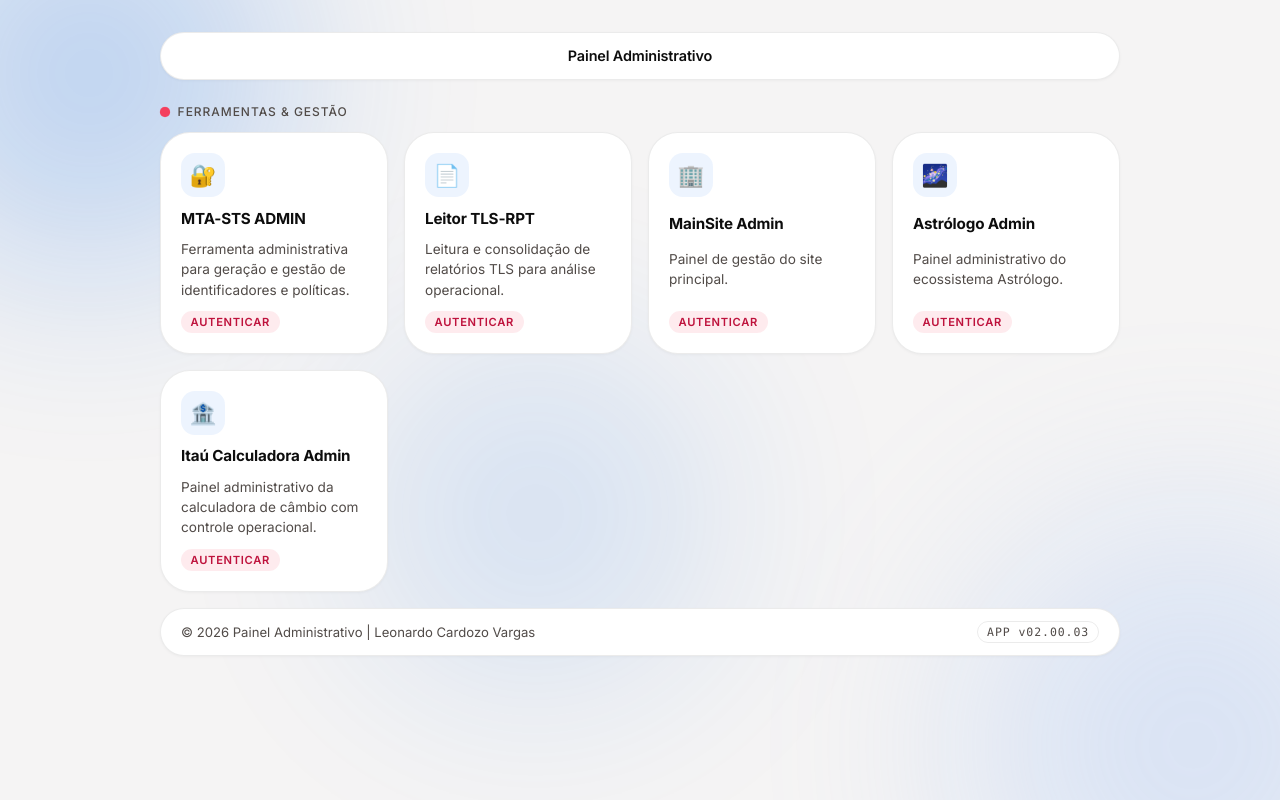
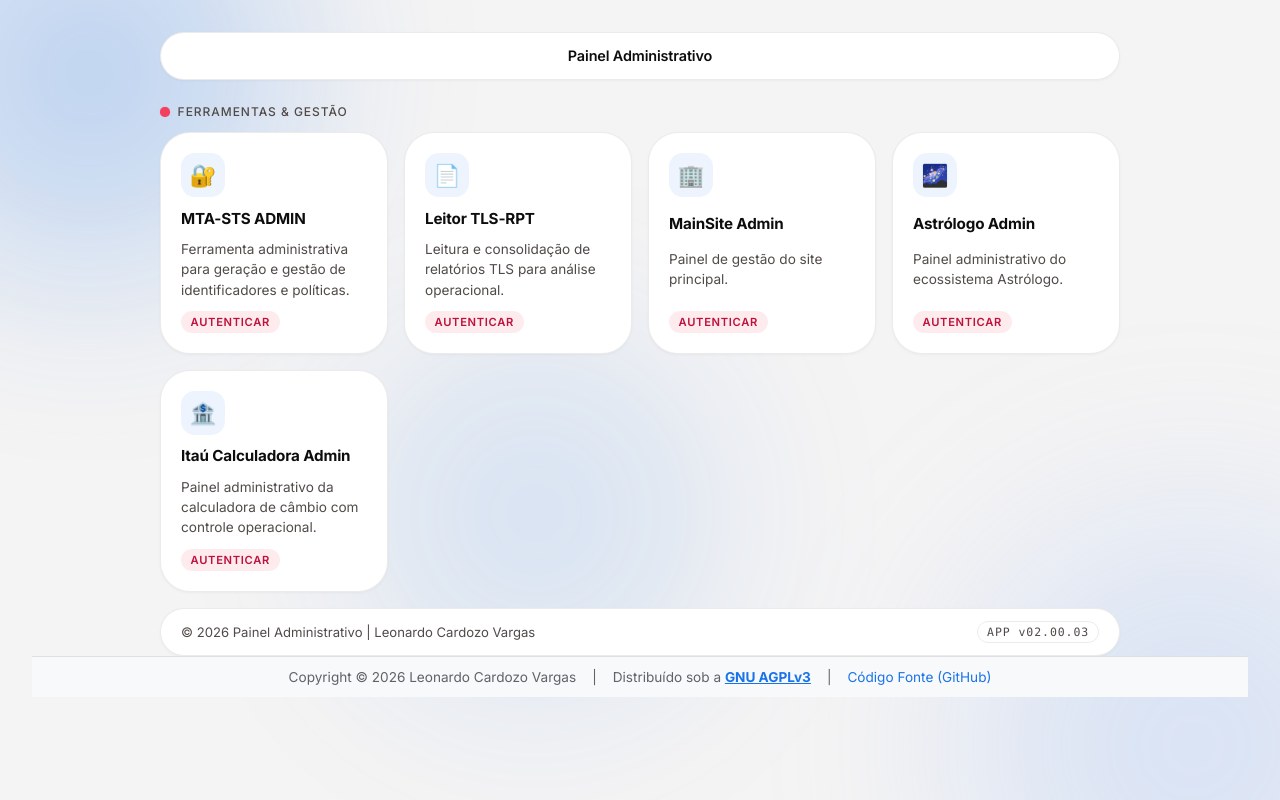
Before and after one commit to LCV-Ideas-Software/adminapps, a React (Vite) app: page / in a window 1280 px wide. Built offline with nearby package versions, Linux system fonts and the light colour scheme; no server answers.

Commit message:
feat: implement React-based App component with compliance documentation and license viewer module

```diff
--- a/src/App.tsx
+++ b/src/App.tsx
@@ -9,6 +9,8 @@
 
 import { useState, useEffect } from 'react'
 import type { CardData } from './types.ts'
+import { ComplianceBanner } from './components/ComplianceBanner'
+import { LicencasModule } from './modules/compliance/LicencasModule'
 
 const APP_VERSION = 'APP v02.00.03'
 const CONFIG_ENDPOINT = '/api/config'
@@ -101,6 +103,7 @@
 export default function App() {
   const [cards, setCards] = useState<CardData[]>([])
   const [error, setError] = useState<string | null>(null)
+  const [showLicenses, setShowLicenses] = useState(false)
 
   useEffect(() => {
     loadCards()
@@ -118,6 +121,7 @@
       <div className="bg-orb orb-2" aria-hidden="true" />
       <div className="bg-orb orb-3" aria-hidden="true" />
 
+      {!showLicenses ? (
       <main className="layout" id="app" aria-live="polite">
         <header className="hero md3-surface">
           <h1>Painel Administrativo</h1>
@@ -145,11 +149,22 @@
           </section>
         </noscript>
       </main>
+      ) : (
+        <main className="layout" id="app" aria-live="polite" style={{ marginTop: '30px' }}>
+          <LicencasModule />
+          <div style={{ textAlign: 'center', marginBottom: '40px' }}>
+            <button onClick={() => setShowLicenses(false)} style={{ padding: '8px 16px', background: '#e0e0e0', border: 'none', borderRadius: '4px', cursor: 'pointer' }}>
+              Voltar ao Início
+            </button>
+          </div>
+        </main>
+      )}
 
       <footer className="app-footer md3-surface">
         <p>&copy; {new Date().getFullYear()} Painel Administrativo | Leonardo Cardozo Vargas</p>
         <p className="app-version" title="Versionamento Semântico">{APP_VERSION}</p>
       </footer>
+      <ComplianceBanner onViewLicenses={() => setShowLicenses(true)} />
     </>
   )
 }
--- /dev/null
+++ b/src/components/ComplianceBanner.tsx
@@ -0,0 +1,46 @@
+/*
+ * Copyright (C) 2026 Leonardo Cardozo Vargas
+ * SPDX-License-Identifier: AGPL-3.0-or-later
+ */
+import React from 'react';
+
+interface ComplianceBannerProps {
+  onViewLicenses: () => void;
+}
+
+export const ComplianceBanner: React.FC<ComplianceBannerProps> = ({ onViewLicenses }) => {
+  return (
+    <div style={{
+      textAlign: 'center',
+      padding: '12px',
+      fontSize: '0.85rem',
+      backgroundColor: '#f8f9fa',
+      borderTop: '1px solid #e0e0e0',
+      color: '#5f6368',
+      display: 'flex',
+      justifyContent: 'center',
+      gap: '16px',
+      flexWrap: 'wrap',
+      marginTop: 'auto'
+    }}>
+      <span>
+        Copyright © 2026 Leonardo Cardozo Vargas
+      </span>
+      <span>|</span>
+      <span>
+        Distribuído sob a <button type="button" onClick={onViewLicenses} style={{ background: 'none', border: 'none', padding: 0, font: 'inherit', cursor: 'pointer', color: '#1a73e8', textDecoration: 'underline', fontWeight: 'bold' }}>GNU AGPLv3</button>
+      </span>
+      <span>|</span>
+      <span>
+        <a
+          href="https://github.com/lcv-leo/admin-app"
+          target="_blank"
+          rel="noopener noreferrer"
+          style={{ color: '#1a73e8', textDecoration: 'none' }}
+        >
+          Código Fonte (GitHub)
+        </a>
+      </span>
+    </div>
+  );
+};
--- /dev/null
+++ b/src/modules/compliance/LicencasModule.tsx
@@ -0,0 +1,91 @@
+/*
+ * Copyright (C) 2026 Leonardo Cardozo Vargas
+ * SPDX-License-Identifier: AGPL-3.0-or-later
+ */
+import { useEffect, useState } from 'react';
+
+const getRawUrl = (file: string) => `https://raw.githubusercontent.com/lcv-leo/adminapps/main/${file}`;
+
+export function LicencasModule() {
+  const [content, setContent] = useState<{ [key: string]: string }>({
+    LICENSE: 'Carregando...',
+    NOTICE: 'Carregando...',
+    THIRDPARTY: 'Carregando...'
+  });
+
+  useEffect(() => {
+    const fetchFiles = async () => {
+      try {
+        const [licenseRes, noticeRes, thirdpartyRes] = await Promise.all([
+          fetch(getRawUrl('LICENSE')),
+          fetch(getRawUrl('NOTICE')),
+          fetch(getRawUrl('THIRDPARTY.md'))
+        ]);
+
+        setContent({
+          LICENSE: await licenseRes.text(),
+          NOTICE: await noticeRes.text(),
+          THIRDPARTY: await thirdpartyRes.text()
+        });
+      } catch {
+        setContent({
+          LICENSE: 'Erro ao carregar LICENÇA.',
+          NOTICE: 'Erro ao carregar AVISOS.',
+          THIRDPARTY: 'Erro ao carregar COMPONENTES DE TERCEIROS.'
+        });
+      }
+    };
+
+    fetchFiles();
+  }, []);
+
+  const sectionStyle = {
+    marginBottom: '32px',
+    backgroundColor: '#ffffff',
+    padding: '24px',
+    borderRadius: '8px',
+    boxShadow: '0 1px 3px rgba(0,0,0,0.1)'
+  };
+
+  const preStyle = {
+    backgroundColor: '#f1f3f4',
+    padding: '16px',
+    borderRadius: '4px',
+    overflowX: 'auto' as const,
+    fontSize: '0.85rem',
+    color: '#202124',
+    fontFamily: 'monospace',
+    whiteSpace: 'pre-wrap' as const,
+    wordWrap: 'break-word' as const
+  };
+
+  return (
+    <div style={{ maxWidth: '1000px', margin: '0 auto', padding: '32px 16px', fontFamily: 'var(--font-family, Inter, sans-serif)' }}>
+      <h1 style={{ color: '#202124', marginBottom: '8px', fontSize: '2rem' }}>Conformidade e Licenças (Open Source Compliance)</h1>
+      <p style={{ color: '#5f6368', marginBottom: '32px' }}>
+        Este sistema opera sob a GNU Affero General Public License v3 (AGPLv3), garantindo a todos os usuários da rede o direito de acessar, modificar e distribuir o código-fonte.
+      </p>
+
+      <section style={sectionStyle}>
+        <h2 style={{ color: '#1a73e8', borderBottom: '2px solid #e8eaed', paddingBottom: '8px', marginBottom: '16px' }}>
+          GNU AGPLv3 (LICENSE)
+        </h2>
+        <pre style={preStyle}>{content.LICENSE}</pre>
+      </section>
+
+      <section style={sectionStyle}>
+        <h2 style={{ color: '#1a73e8', borderBottom: '2px solid #e8eaed', paddingBottom: '8px', marginBottom: '16px' }}>
+          Avisos de Autoria e Patentes (NOTICE)
+        </h2>
+        <pre style={preStyle}>{content.NOTICE}</pre>
+      </section>
+
+      <section style={sectionStyle}>
+        <h2 style={{ color: '#1a73e8', borderBottom: '2px solid #e8eaed', paddingBottom: '8px', marginBottom: '16px' }}>
+          Componentes de Terceiros (THIRDPARTY)
+        </h2>
+        <pre style={preStyle}>{content.THIRDPARTY}</pre>
+      </section>
+    </div>
+  );
+};
```
